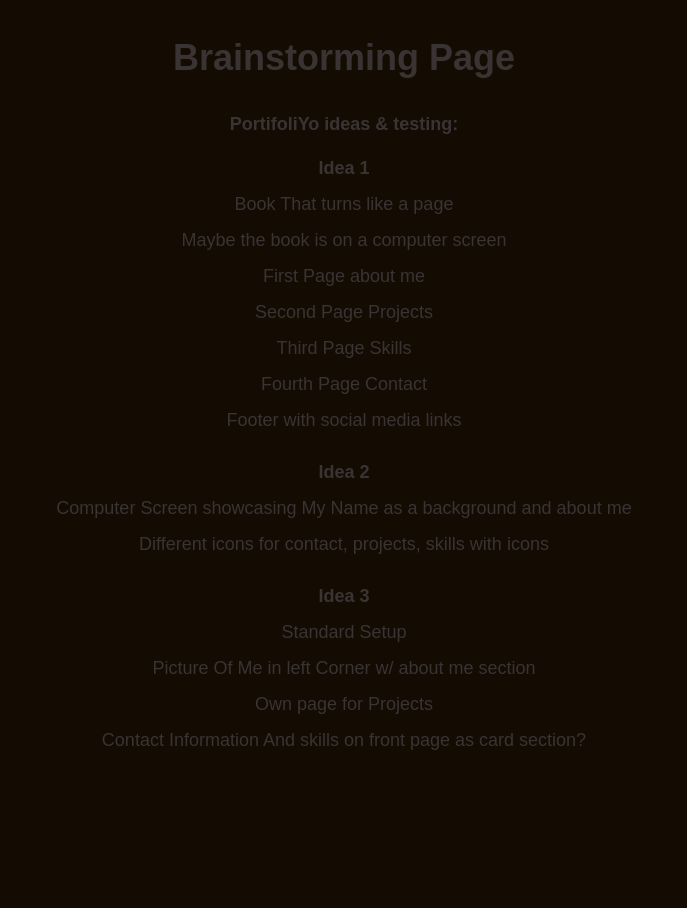
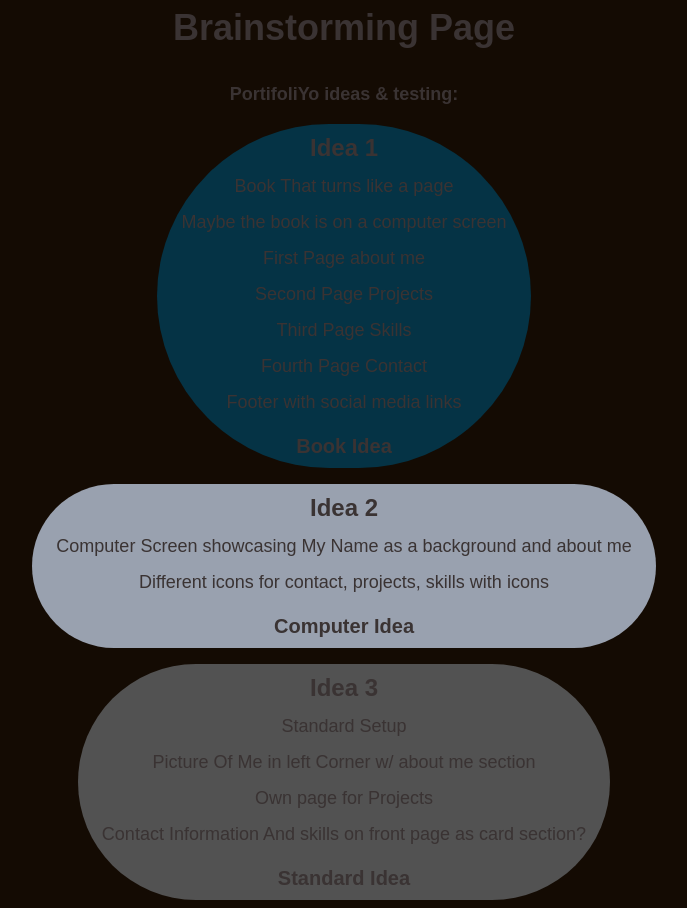
Before and after one commit to Reketino/Github-PortfoliYo-Brainstorm, a Next.js app: page / in a window 1280 px wide. Shown: the whole page, without its empty margins (296-983 px from the left). Before the commit the page ends 800 px from the top, so only its background shows below. Built offline with nearby package versions, Linux system fonts and the light colour scheme.

Commit message:
Link to pages

```diff
--- a/src/app/computer/page.js
+++ b/src/app/computer/page.js
@@ -8,7 +8,7 @@ export default function App() {
 
   return (
     <main className="min-h-screen flex flex-col items-center justify-center bg-cover bg-center text-white relative" style={{ backgroundImage: "url('/desktop.jpg')" }}>
-      <h1 className="text-4xl font-bold top-0">Welcome to My Portfolio</h1>
+      <h1 className="text-4xl font-bold absolute top-10 transform">Welcome to My Portfolio</h1>
       <div className="flex flex-col items-start gap-8 fixed left-10 top-1/4">
 
         <div
--- a/src/app/page.js
+++ b/src/app/page.js
@@ -1,5 +1,6 @@
 import Image from "next/image";
 import React from 'react'
+import Link from "next/link";
 
 export default function brainstormpage() {
   return (
@@ -8,8 +9,8 @@ export default function brainstormpage() {
         <h1 className="text-4xl font-bold mb-8">Brainstorming Page</h1>
         <p className="text-lg mb-4 font-semibold">PortifoliYo ideas & testing:</p>
         </div>
-        <div className="flex flex-col items-center justify-center">
-          <p className="text-lg mb-2 font-semibold">Idea 1</p>
+        <div className="flex bg-cyan-950 rounded-full flex-col items-center align-center justify-center px-6 py-2">
+          <p className="text-2xl mb-2 font-semibold">Idea 1</p>
           <p className="text-lg mb-2">Book That turns like a page</p>
           <p className="text-lg mb-2">Maybe the book is on a computer screen</p>
           <p className="text-lg mb-2">First Page about me</p>
@@ -17,20 +18,24 @@ export default function brainstormpage() {
           <p className="text-lg mb-2">Third Page Skills</p>
           <p className="text-lg mb-2">Fourth Page Contact</p>
           <p className="text-lg mb-2">Footer with social media links</p>
+          <Link href="/bok" className="text-xl font-bold mt-2 hover:underline">Book Idea</Link>
         </div>
 
-        <div className="flex flex-col items-center justify-center mt-4">
-          <p className="text-lg mb-2 font-semibold">Idea 2</p>
+
+        <div className="flex bg-gray-400 rounded-full flex-col items-center justify-center mt-4 px-6 py-2">
+          <p className="text-2xl mb-2 font-semibold">Idea 2</p>
           <p className="text-lg mb-2">Computer Screen showcasing My Name as a background and about me</p>
           <p className="text-lg mb-2"> Different icons for contact, projects, skills with icons</p>
+          <Link href="/computer" className="text-xl font-bold mt-2 hover:underline">Computer Idea</Link>
         </div>
 
-        <div className="flex flex-col items-center justify-center mt-4">
-          <p className="text-lg mb-2 font-semibold">Idea 3</p>
+        <div className=" flex  flex-col bg-neutral-600 rounded-full items-center justify-center mt-4 px-6 py-2">
+          <p className="text-2xl mb-2 font-semibold">Idea 3</p>
           <p className="text-lg mb-2">Standard Setup</p>
           <p className="text-lg mb-2">Picture Of Me in left Corner w/ about me section</p>
           <p className="text-lg mb-2">Own page for Projects</p>
           <p className="text-lg mb-2">Contact Information And skills on front page as card section?</p>
+          <Link href="/standard" className="text-xl font-bold mt-2 hover:underline">Standard Idea</Link>
         </div>
     </main>
   )
```
